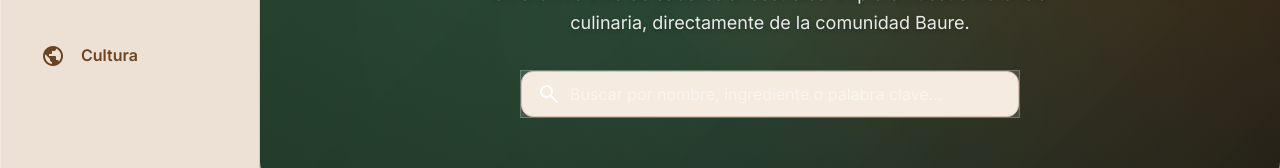
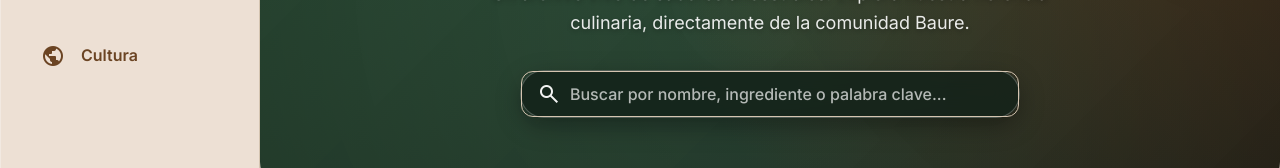
Before and after one commit to joelspa/miBaure, a React (Vite) app in the folder frontend/: page / in a window 1280 px wide. Shown: the part 228-396 px from the top of the page. Built offline with nearby package versions, Linux system fonts and the light colour scheme; no server answers.

Commit message:
style: update search input component styling and hero search visual contrast

```diff
--- a/frontend/src/styles/App.css
+++ b/frontend/src/styles/App.css
@@ -586,18 +586,18 @@ body.dark {
 .search-input {
   width: 100%;
   padding: 0.75rem 1rem 0.75rem 3rem;
-  border: 1px solid var(--color-border);
+  border: 1.5px solid var(--color-border);
   border-radius: var(--radius);
   font-size: 1rem;
   font-family: var(--font-sans);
-  background-color: var(--color-bg);
+  background-color: var(--color-bg-alt);
   color: var(--color-text);
   transition: border .2s ease, box-shadow .2s ease;
 }
 
 .search-input::placeholder {
   color: var(--color-text-muted);
-  opacity: 0.7;
+  opacity: 0.85;
 }
 
 .search-input:focus {
@@ -3917,21 +3917,26 @@ body.dark .skeleton-tag {
 .hero-search {
   width: 100%;
   max-width: 500px;
-  background: rgba(255,255,255,0.15);
-  border-color: rgba(255,255,255,0.2);
-  color: white;
+  background: rgba(20, 35, 26, 0.82) !important; /* Fondo selva oscuro sólido para alto contraste */
+  border: 1.5px solid rgba(255, 255, 255, 0.25) !important;
+  box-shadow: 0 8px 24px rgba(0, 0, 0, 0.35);
+  border-radius: var(--radius-full);
 }
 
 .hero-search .search-input {
-  color: white;
+  color: #ffffff !important;
+  background: transparent !important;
+  font-weight: 500;
 }
 
 .hero-search .search-input::placeholder {
-  color: rgba(255,255,255,0.7);
-}
-
-.hero-search .search-icon, .hero-search .material-symbols-outlined {
-  color: white;
+  color: rgba(255, 255, 255, 0.8) !important;
+}
+
+.hero-search .search-icon,
+.hero-search .search-clear,
+.hero-search .material-symbols-outlined {
+  color: rgba(255, 255, 255, 0.95) !important;
 }
 
 .hero-overlay {
```
